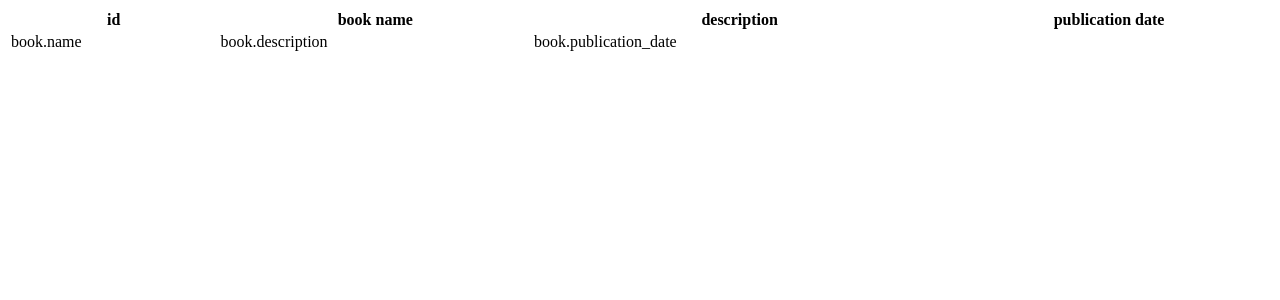
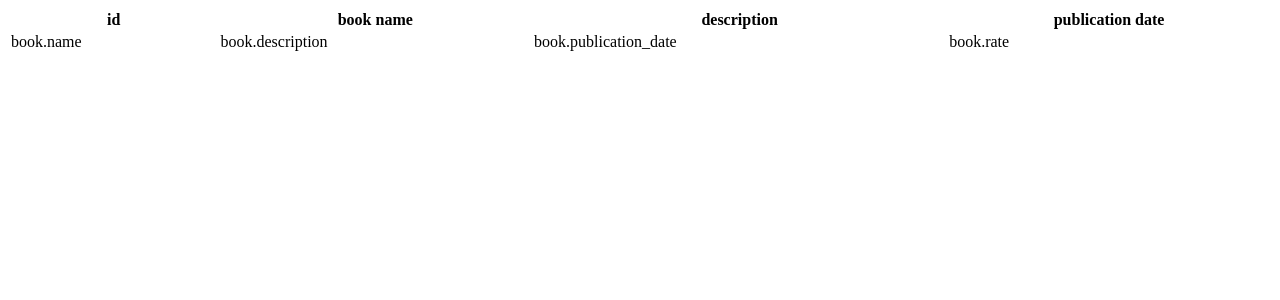
Before and after one commit to amirreza888/python-flask-library, a Flask app: template templates/books.html in a window 1280 px wide. Shown: the top 300 px of the page. Run offline with Flask 2, Linux system fonts and the light colour scheme; the template is opened without the code that fills it: most values are stand-ins (such as "Sample title", 1, 10 or a date in 2020).

Commit message:
add rate to book

```diff
--- a/app.py
+++ b/app.py
@@ -66,18 +66,16 @@ def profile():
     return Response("permission denied <a href=\"/login\">first login</a>", status=403)
 
 
-
 @app.route('/books', methods=['GET'])
 def book_list():
+    CustomerModel.insert_one({"name": "zadi", "description": "good book", "rate": 4, "publication_date":"2011"})
     query = {}
     book_name = request.args.get('name', None)
     if book_name:
-        query['name'] = { "$regex": "^" + book_name }
+        query['name'] = {"$regex": "^" + book_name}
     books = BookModel.find(query)
     return render_template('books.html', result=books)
 
 
-
-
 if __name__ == '__main__':
     app.run()
--- a/templates/books.html
+++ b/templates/books.html
@@ -26,6 +26,7 @@
         <td>book.name</td>
         <td>book.description</td>
         <td>book.publication_date</td>
+        <td>book.rate</td>
       </tr>
      {% endfor %}
 
```
